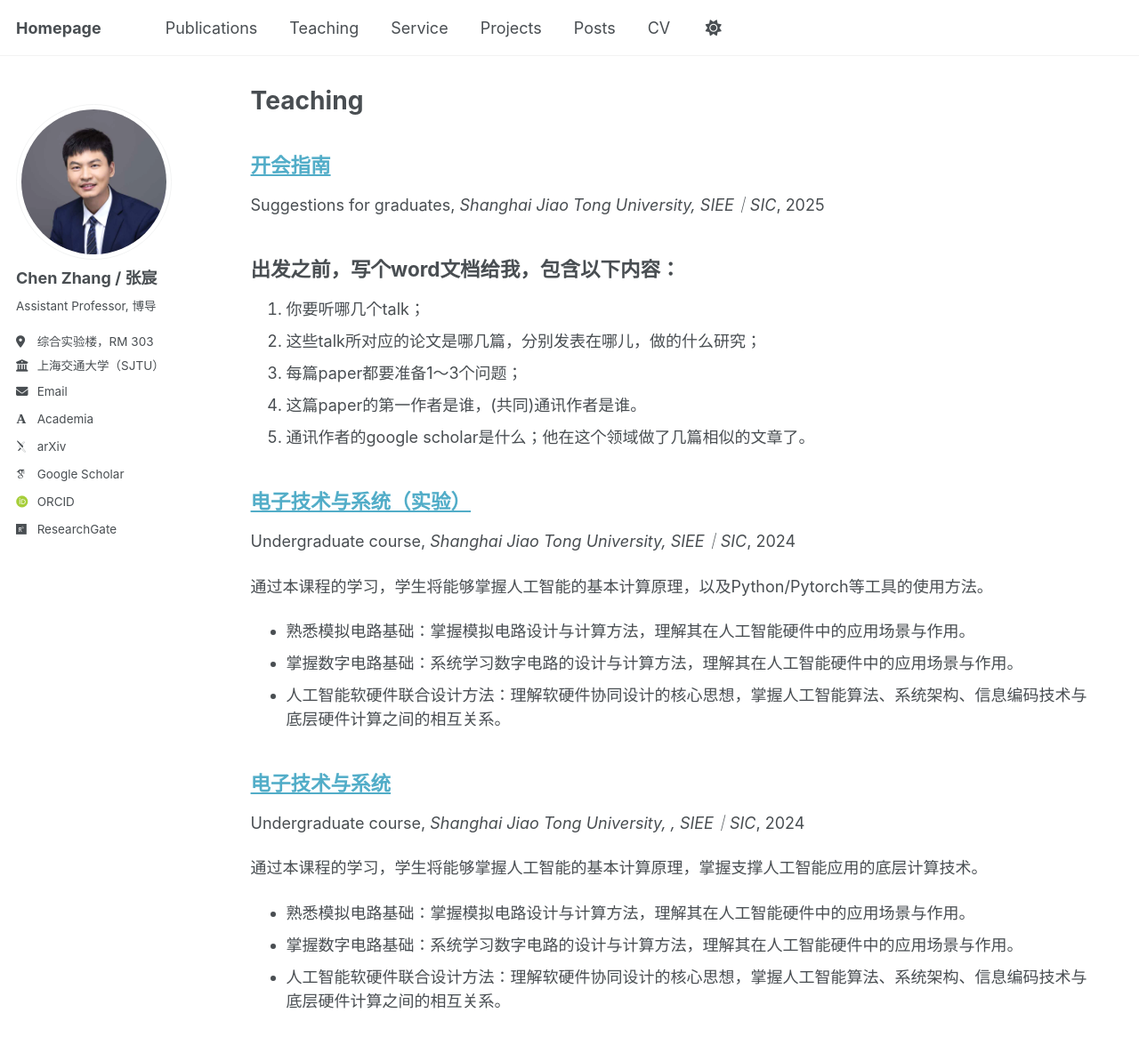
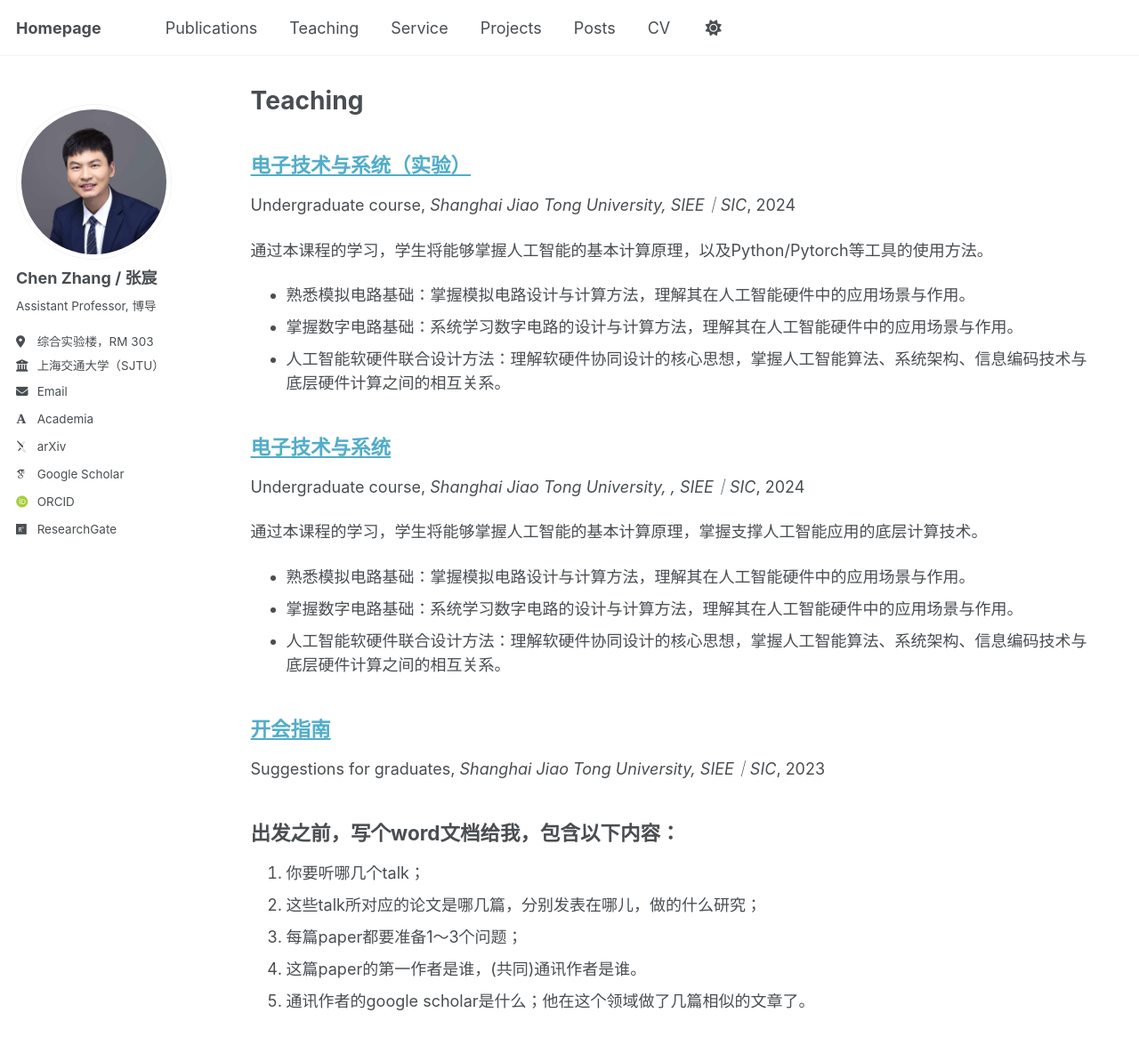
Before and after one commit to chenzhangsjtu/chenzhangsjtu.github.io, a Jekyll site: the page built from _pages/teaching.html, in a window 1280 px wide and 1400 px high. Shown: the top 1175 px of the window at 89% size. Built offline with Jekyll 4.4.1, drawn with Linux system fonts in a browser that asks for light colours; some web fonts are replaced.

Commit message:
update date

```diff
--- a/_teaching/Conference_Guide.md
+++ b/_teaching/Conference_Guide.md
@@ -4,7 +4,7 @@ collection: teaching
 type: "Suggestions for graduates"
 permalink: /teaching/Conference_Guide
 venue: "Shanghai Jiao Tong University, SIEE｜SIC"
-date: 2025-03-17
+date: 2023-10-04
 location: "Shanghai, China"
 ---
 
```
